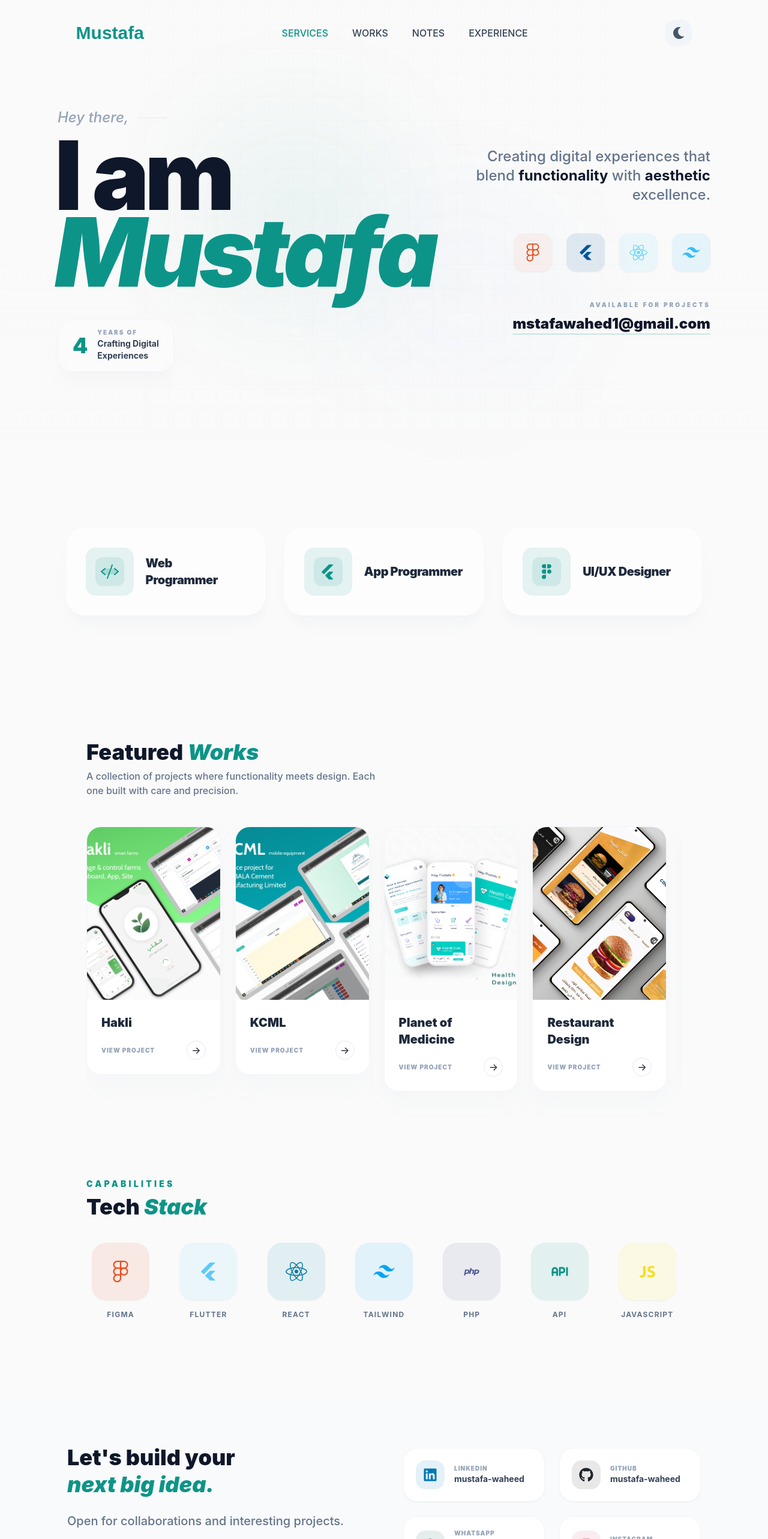
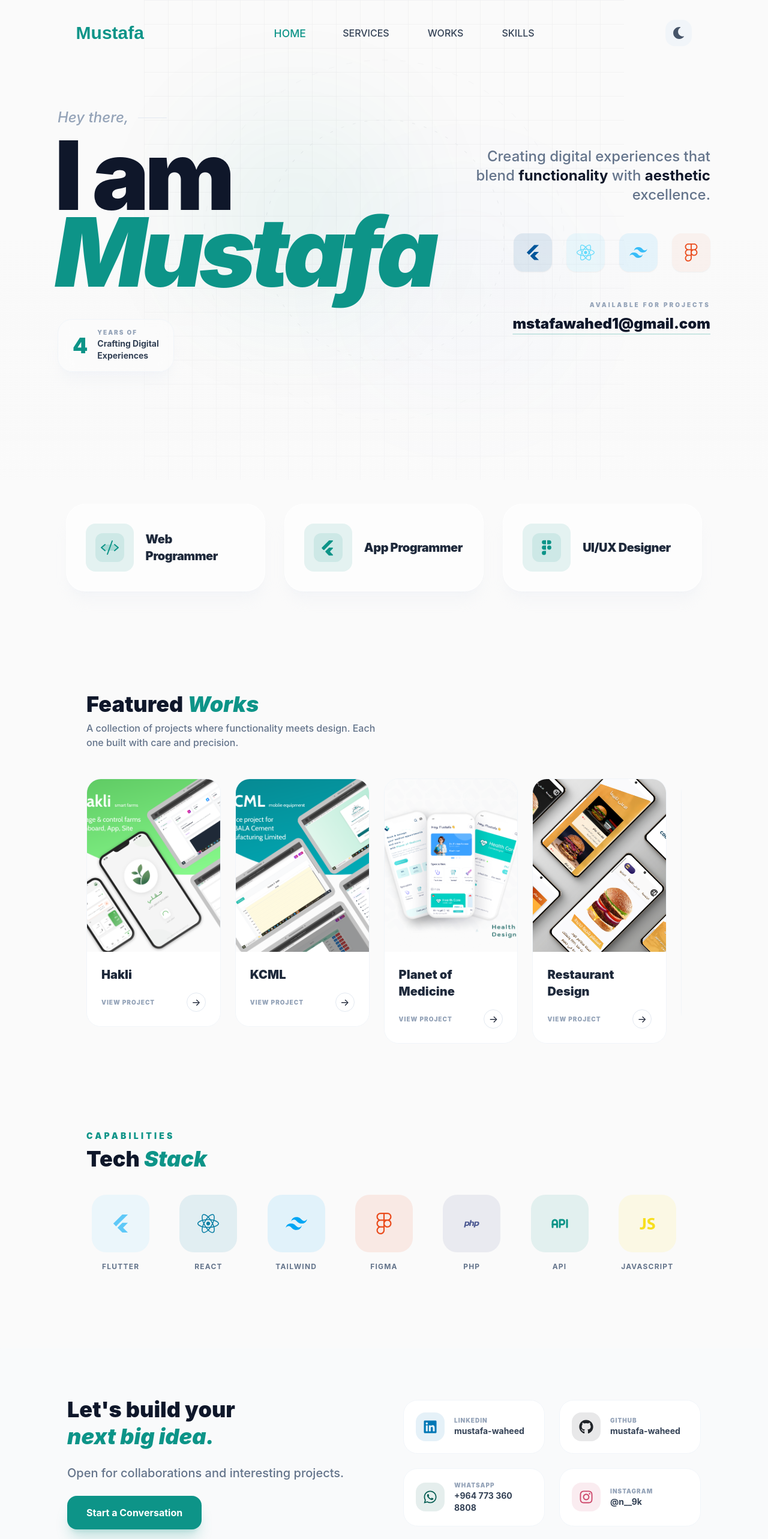
Before and after one commit to mwh2000/portfolio, a React (Vite) app: page / in a window 1280 px wide. Shown: the top 2566 px of the page at 60% size. Built offline with nearby package versions, Linux system fonts and the light colour scheme; a web font is replaced by a local one.

Commit message:
feat: initialize portfolio application with core components, home sections, and global styling.

```diff
--- a/src/App.jsx
+++ b/src/App.jsx
@@ -11,10 +11,18 @@ function App() {
     <>
       <Navbar />
       <div className="bg-bg dark:bg-slate-950 transition-colors duration-500 overflow-x-hidden">
-        <Home />
-        <Experiences />
-        <Projects />
-        <Skills />
+        <section id="home">
+          <Home />
+        </section>
+        <section id="services">
+          <Experiences />
+        </section>
+        <section id="works">
+          <Projects />
+        </section>
+        <section id="skills">
+          <Skills />
+        </section>
         <Footer />
       </div>
     </>
--- a/src/components/Navbar.jsx
+++ b/src/components/Navbar.jsx
@@ -7,25 +7,68 @@ import { useTheme } from "../context/ThemeContext";
 export default function Navbar() {
   const [isMenuOpen, setIsMenuOpen] = useState(false);
   const [scrolled, setScrolled] = useState(false);
+  const [activeSection, setActiveSection] = useState("home");
   const { theme, toggleTheme } = useTheme();
 
   useEffect(() => {
     const handleScroll = () => {
       setScrolled(window.scrollY > 20);
     };
+
+    // Intersection Observer for Active Section
+    const observerOptions = {
+      root: null,
+      rootMargin: "-40% 0px -40% 0px", // Trigger when section is in the middle of the screen
+      threshold: 0,
+    };
+
+    const handleIntersect = (entries) => {
+      entries.forEach((entry) => {
+        if (entry.isIntersecting) {
+          setActiveSection(entry.target.id);
+        }
+      });
+    };
+
+    const observer = new IntersectionObserver(handleIntersect, observerOptions);
+    const sections = ["home", "services", "works", "skills"];
+    sections.forEach((id) => {
+      const el = document.getElementById(id);
+      if (el) observer.observe(el);
+    });
+
     window.addEventListener("scroll", handleScroll);
-    return () => window.removeEventListener("scroll", handleScroll);
+    return () => {
+      window.removeEventListener("scroll", handleScroll);
+      observer.disconnect();
+    };
   }, []);
 
   const toggleMenu = () => {
     setIsMenuOpen((prev) => !prev);
   };
 
+  const scrollToSection = (e, id) => {
+    e.preventDefault();
+    const element = document.getElementById(id);
+    if (element) {
+      const offset = 100; // Height of the sticky navbar + some padding
+      const elementPosition = element.getBoundingClientRect().top;
+      const offsetPosition = elementPosition + window.pageYOffset - offset;
+
+      window.scrollTo({
+        top: offsetPosition,
+        behavior: "smooth",
+      });
+    }
+    setIsMenuOpen(false);
+  };
+
   const navLinks = [
-    { name: "Services", href: "#" },
-    { name: "Works", href: "#" },
-    { name: "Notes", href: "#" },
-    { name: "Experience", href: "#" },
+    { name: "Home", href: "home" },
+    { name: "Services", href: "services" },
+    { name: "Works", href: "works" },
+    { name: "Skills", href: "skills" },
   ];
 
   return (
@@ -44,6 +87,7 @@ export default function Navbar() {
         <motion.a
           initial={{ opacity: 0, x: -20 }}
           animate={{ opacity: 1, x: 0 }}
+          onClick={(e) => scrollToSection(e, "home")}
           className="flex items-center space-x-3 rtl:space-x-reverse cursor-pointer"
         >
           <span className="self-center font-babylonica text-3xl font-bold whitespace-nowrap text-primary">
@@ -65,7 +109,6 @@ export default function Navbar() {
             )}
           </motion.button>
 
-          {/* ... existing mobile menu toggle ... */}
           <button
             onClick={toggleMenu}
             type="button"
@@ -112,17 +155,24 @@ export default function Navbar() {
                 initial={{ opacity: 0, y: -10 }}
                 animate={{ opacity: 1, y: 0 }}
                 transition={{ delay: idx * 0.1 }}
-                className="w-full md:w-auto text-center md:text-left py-2 md:py-0"
+                className="w-full md:w-auto text-center md:text-left py-2 md:py-0 relative md:px-1"
               >
                 <a
-                  href={link.href}
-                  className={`navlink ${
-                    idx === 0
-                      ? "text-primary"
-                      : "text-slate-700 dark:text-slate-300"
-                  } hover:text-primary dark:hover:text-primary transition-colors`}
+                  href={`#${link.href}`}
+                  onClick={(e) => scrollToSection(e, link.href)}
+                  className={`navlink transition-all duration-300 ${
+                    activeSection === link.href
+                      ? "text-primary scale-110"
+                      : "text-slate-700 dark:text-slate-300 hover:text-primary dark:hover:text-primary"
+                  }`}
                 >
                   {link.name}
+                  {activeSection === link.href && (
+                    <motion.div
+                      layoutId="activeUnderline"
+                      className="absolute -bottom-1 left-0 right-0 h-[2px] bg-primary hidden md:block"
+                    />
+                  )}
                 </a>
               </motion.li>
             ))}
--- a/src/home/components/Experiences.jsx
+++ b/src/home/components/Experiences.jsx
@@ -71,7 +71,7 @@ export default function Experiences() {
   };
 
   return (
-    <div className="w-full mx-auto py-10 md:py-20 px-4">
+    <div className="w-full mx-auto py-10 px-4">
       <motion.div
         variants={containerVariants}
         initial="hidden"
--- a/src/home/components/Footer.jsx
+++ b/src/home/components/Footer.jsx
@@ -6,8 +6,55 @@ import {
   FaWhatsapp,
   FaInstagram,
 } from "react-icons/fa";
-import { motion } from "framer-motion";
+import { useRef } from "react";
+import { motion, useMotionValue, useSpring } from "framer-motion";
 import { useTheme } from "../../context/ThemeContext";
+
+function MagneticAnchor({ children, href, className }) {
+  const ref = useRef(null);
+  const x = useMotionValue(0);
+  const y = useMotionValue(0);
+
+  const mouseXSpring = useSpring(x, { stiffness: 150, damping: 15 });
+  const mouseYSpring = useSpring(y, { stiffness: 150, damping: 15 });
+
+  const handleMouseMove = (e) => {
+    if (!ref.current) return;
+    const rect = ref.current.getBoundingClientRect();
+    const width = rect.width;
+    const height = rect.height;
+    const mouseX = e.clientX - rect.left;
+    const mouseY = e.clientY - rect.top;
+
+    // Calculate distance from center, scale down movement
+    const xPct = (mouseX / width - 0.5) * 25;
+    const yPct = (mouseY / height - 0.5) * 25;
+
+    x.set(xPct);
+    y.set(yPct);
+  };
+
+  const handleMouseLeave = () => {
+    x.set(0);
+    y.set(0);
+  };
+
+  return (
+    <motion.a
+      ref={ref}
+      href={href}
+      target="_blank"
+      onMouseMove={handleMouseMove}
+      onMouseLeave={handleMouseLeave}
+      style={{ x: mouseXSpring, y: mouseYSpring }}
+      whileHover={{ scale: 1.05 }}
+      whileTap={{ scale: 0.95 }}
+      className={`group cursor-pointer inline-flex items-center justify-center ${className}`}
+    >
+      {children}
+    </motion.a>
+  );
+}
 
 export default function Footer() {
   const { theme } = useTheme();
@@ -28,13 +75,14 @@ export default function Footer() {
             <p className="text-xl text-slate-500 dark:text-slate-400 font-medium">
               Open for collaborations and interesting projects.
             </p>
-            <a
+            <MagneticAnchor
               href="mailto:mstafawahed1@gmail.com"
-              target="_blank"
-              className="w-fit px-8 py-4 bg-primary text-white rounded-2xl font-bold shadow-xl shadow-primary/20 hover:bg-primary-dark transition-all transform hover:scale-105 active:scale-95"
+              className="w-fit px-8 py-4 bg-primary text-white rounded-2xl font-bold shadow-xl shadow-primary/20 hover:bg-primary-dark transition-colors"
             >
-              Start a Conversation
-            </a>
+              <span className="flex items-center gap-2">
+                Start a Conversation
+              </span>
+            </MagneticAnchor>
           </motion.div>
 
           <motion.div
@@ -80,7 +128,7 @@ export default function Footer() {
                 key={i}
                 href={social.href}
                 target="_blank"
-                className="group flex items-center gap-4 p-5 bg-white dark:bg-slate-900 rounded-3xl border border-slate-100 dark:border-slate-800 shadow-sm transition-all duration-300"
+                className="group flex items-center gap-4 p-5 bg-white dark:bg-slate-900 rounded-3xl border border-slate-100 dark:border-slate-800 transition-all duration-300"
               >
                 <div
                   className={`p-3 rounded-2xl ${social.color} dark:bg-slate-800/50 group-hover:scale-110 transition-transform`}
@@ -109,7 +157,7 @@ export default function Footer() {
           <p className="text-slate-400 dark:text-slate-500 text-sm font-medium">
             &copy; {new Date().getFullYear()} — Built with passion by Mustafa
           </p>
-          <div className="flex gap-2">
+          <div className="flex gap-2 items-center">
             <div className="w-2 h-2 rounded-full bg-primary animate-pulse"></div>
             <span className="text-[10px] uppercase tracking-widest font-black text-slate-400 dark:text-slate-500">
               Available for Work
--- a/src/home/components/HeroBackground.jsx
+++ b/src/home/components/HeroBackground.jsx
@@ -33,7 +33,7 @@ const HeroBackground = () => {
 
       {/* Modern Tech Shapes (SVGs) */}
       <svg
-        className="absolute inset-0 w-full h-full opacity-[0.03] dark:opacity-[0.07]"
+        className="absolute inset-0 w-full h-full opacity-[0.06]"
         viewBox="0 0 800 800"
         xmlns="http://www.w3.org/2000/svg"
       >
--- a/src/home/components/Home.jsx
+++ b/src/home/components/Home.jsx
@@ -106,7 +106,6 @@ export default function Body() {
             className="flex gap-4 md:gap-6 justify-center md:justify-end"
           >
             {[
-              { Icon: FaFigma, color: "text-[#ea4c1d]", bg: "bg-[#ea4c1d]/5" },
               {
                 Icon: BiLogoFlutter,
                 color: "text-[#02569B]",
@@ -118,6 +117,7 @@ export default function Body() {
                 color: "text-[#38bdf8]",
                 bg: "bg-[#38bdf8]/10",
               },
+              { Icon: FaFigma, color: "text-[#ea4c1d]", bg: "bg-[#ea4c1d]/5" },
             ].map((tech, i) => (
               <motion.span
                 key={i}
--- a/src/home/components/Projects.jsx
+++ b/src/home/components/Projects.jsx
@@ -60,7 +60,7 @@ export default function Projects() {
             <SwiperSlide key={index}>
               <motion.div
                 // whileHover={{ y: -5 }}
-                className="group relative bg-white dark:bg-slate-900 rounded-3xl overflow-hidden border border-slate-100 dark:border-slate-800 shadow-xl shadow-slate-100/50 dark:shadow-slate-950/50 cursor-pointer"
+                className="group relative bg-white dark:bg-slate-900 rounded-3xl overflow-hidden border border-slate-100 dark:border-slate-800 cursor-pointer"
                 onClick={
                   project.images?.length ? () => showModal(project) : undefined
                 }
--- a/src/home/components/Skills.jsx
+++ b/src/home/components/Skills.jsx
@@ -6,7 +6,6 @@ import { BiLogoFlutter } from "react-icons/bi";
 import { motion } from "framer-motion";
 
 const skillsConfig = {
-  Figma: { Icon: FaFigma, color: "text-[#ea4c1d]", bg: "bg-[#ea4c1d]/10" },
   Flutter: {
     Icon: BiLogoFlutter,
     color: "text-[#5fc9f8]",
@@ -18,6 +17,7 @@ const skillsConfig = {
     color: "text-[#00a6f4]",
     bg: "bg-[#00a6f4]/10",
   },
+  Figma: { Icon: FaFigma, color: "text-[#ea4c1d]", bg: "bg-[#ea4c1d]/10" },
   php: { Icon: DiPhp, color: "text-[#4f5b93]", bg: "bg-[#4f5b93]/10" },
   api: { Icon: TbApi, color: "text-primary", bg: "bg-primary/10" },
   javascript: {
@@ -67,13 +67,15 @@ export default function Skills() {
                   className={`group flex flex-col items-center gap-4 cursor-pointer`}
                 >
                   <div
-                    className={`w-20 h-20 md:w-24 md:h-24 ${config.bg} rounded-3xl flex items-center justify-center transition-all duration-300 shadow-sm dark:shadow-none`}
+                    className={`w-20 h-20 md:w-24 md:h-24 ${config.bg} rounded-3xl flex items-center justify-center transition-all duration-300`}
                   >
                     <IconComponent
                       className={`text-4xl md:text-4xl ${config.color} transition-transform duration-300 group-hover:scale-110`}
                     />
                   </div>
-                  <span className="text-xs font-bold uppercase tracking-widest text-slate-500 dark:text-slate-400 group-hover:text-primary transition-colors">
+                  <span
+                    className={`text-xs font-bold uppercase tracking-widest text-slate-500 dark:text-slate-400 group-hover:text-primary transition-colors`}
+                  >
                     {name}
                   </span>
                 </motion.div>
--- a/src/index.css
+++ b/src/index.css
@@ -27,7 +27,7 @@
   }
 
   .navlink {
-    @apply block py-2 px-3 text-slate-700 font-medium rounded-full transition-all duration-200 hover:text-primary hover:bg-primary/5 md:p-0;
+    @apply block py-2 px-3 text-slate-700 font-medium rounded-full transition-all duration-200 hover:text-primary hover:bg-primary/5 md:px-2 md:py-1;
   }
 
   .active-link {
```
